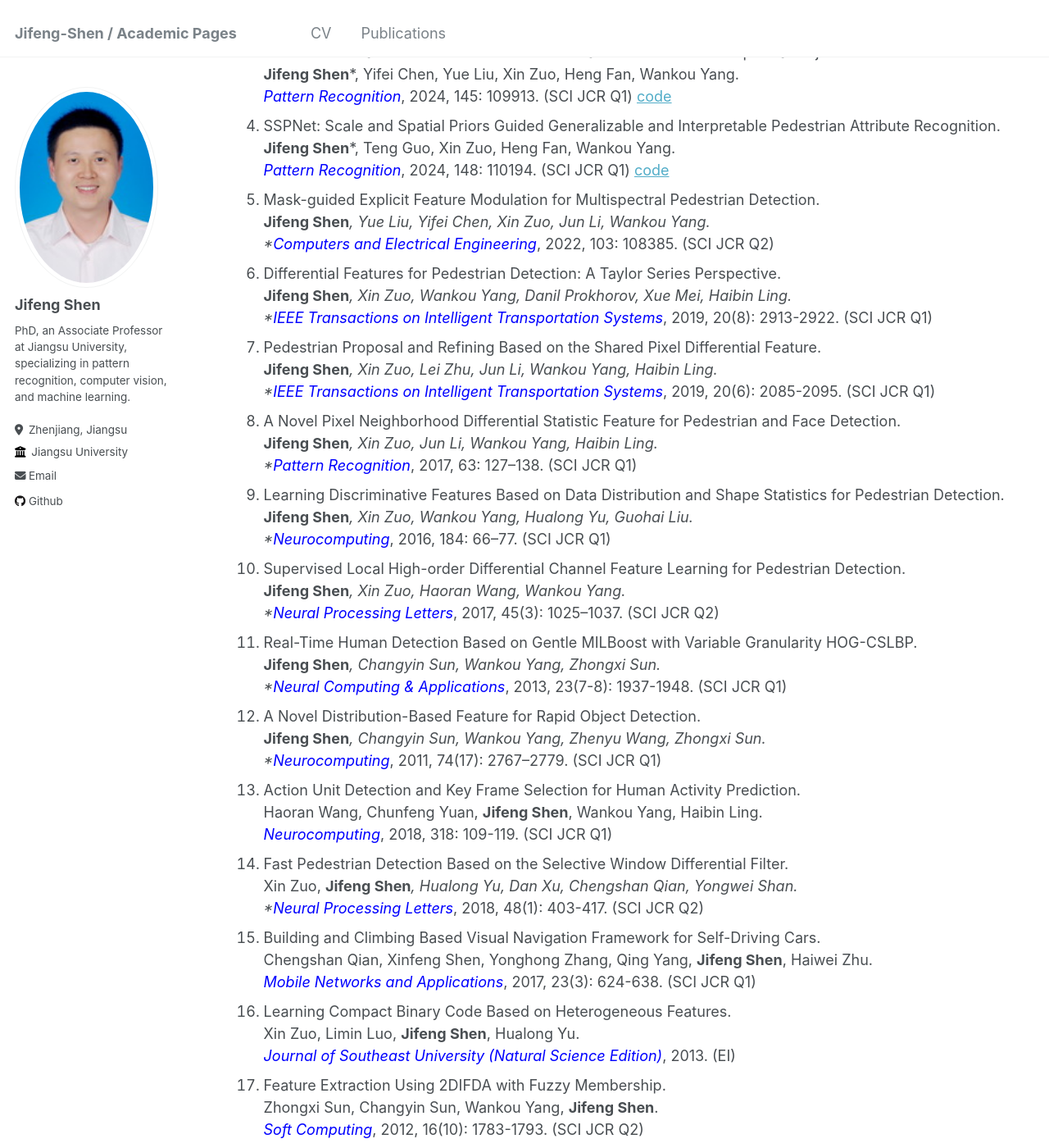
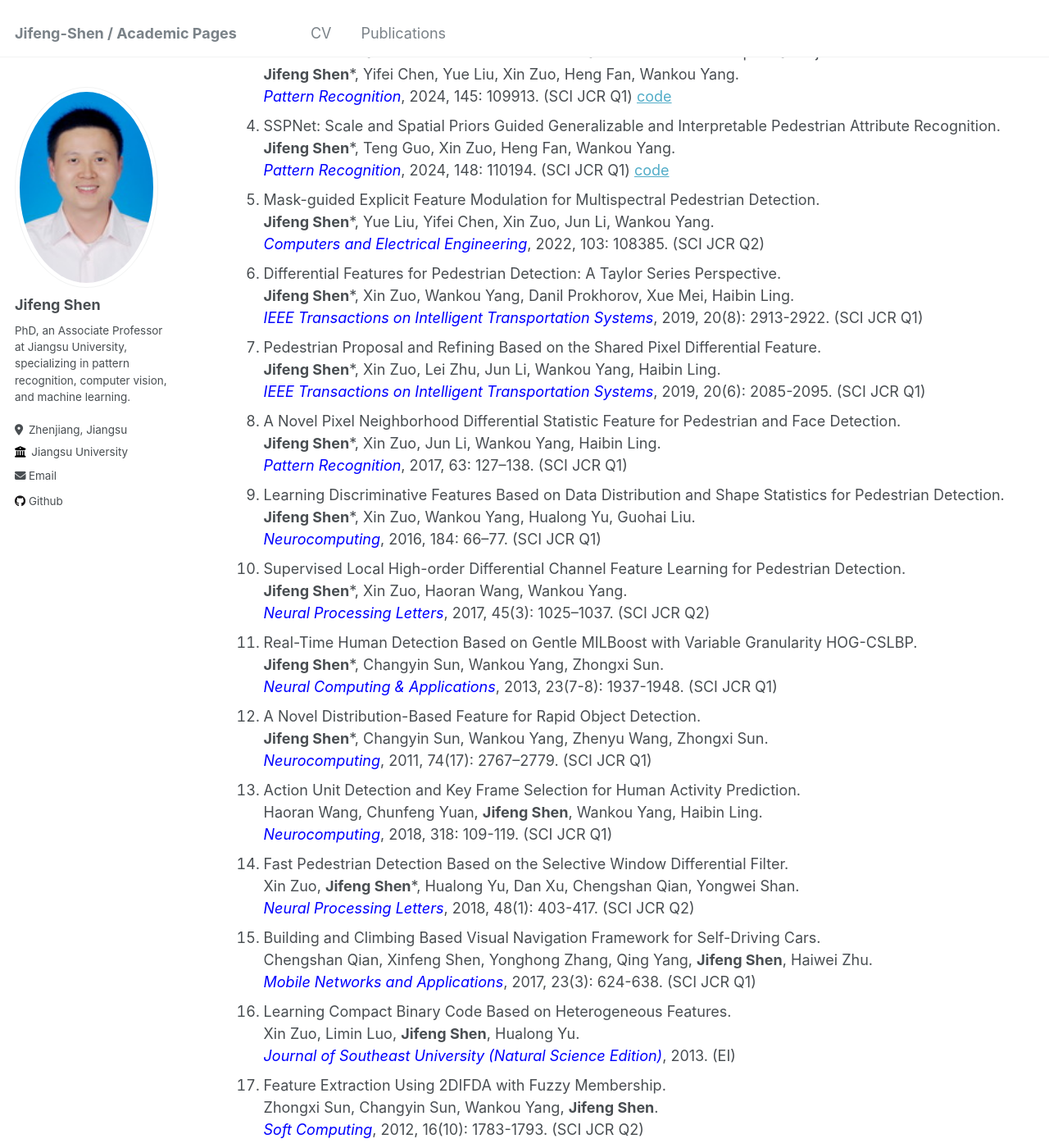
Before and after one commit to jifeng-shen/jifeng-shen.github.io, a Jekyll site: the page built from _pages/publications.md, in a window 1280 px wide and 1400 px high, scrolled down 357 px. Shown: the whole window at 82% size. Built offline with Jekyll 4.4.1, drawn with Linux system fonts in a browser that asks for light colours; some of the changed text lies outside the part shown.

```diff
--- a/_pages/publications.md
+++ b/_pages/publications.md
@@ -20,34 +20,34 @@ author_profile: true
    **Jifeng Shen**\*, Teng Guo, Xin Zuo, Heng Fan, Wankou Yang.
    *<font color="blue">Pattern Recognition</font>*, 2024, 148: 110194. (SCI JCR Q1) [code](https://github.com/guotengg/SSPNet)
 5. Mask-guided Explicit Feature Modulation for Multispectral Pedestrian Detection.
-   **Jifeng Shen***, Yue Liu, Yifei Chen, Xin Zuo, Jun Li, Wankou Yang.
+   **Jifeng Shen**\*, Yue Liu, Yifei Chen, Xin Zuo, Jun Li, Wankou Yang.
    *<font color="blue">Computers and Electrical Engineering</font>*, 2022, 103: 108385. (SCI JCR Q2)
 8. Differential Features for Pedestrian Detection: A Taylor Series Perspective.
-   **Jifeng Shen***, Xin Zuo, Wankou Yang, Danil Prokhorov, Xue Mei, Haibin Ling.
+   **Jifeng Shen**\*, Xin Zuo, Wankou Yang, Danil Prokhorov, Xue Mei, Haibin Ling.
    *<font color="blue">IEEE Transactions on Intelligent Transportation Systems</font>*, 2019, 20(8): 2913-2922. (SCI JCR Q1)
 9. Pedestrian Proposal and Refining Based on the Shared Pixel Differential Feature.
-   **Jifeng Shen***, Xin Zuo, Lei Zhu, Jun Li, Wankou Yang, Haibin Ling.
+   **Jifeng Shen**\*, Xin Zuo, Lei Zhu, Jun Li, Wankou Yang, Haibin Ling.
    *<font color="blue">IEEE Transactions on Intelligent Transportation Systems</font>*, 2019, 20(6): 2085-2095. (SCI JCR Q1)
 10. A Novel Pixel Neighborhood Differential Statistic Feature for Pedestrian and Face Detection.
-   **Jifeng Shen***, Xin Zuo, Jun Li, Wankou Yang, Haibin Ling.
+   **Jifeng Shen**\*, Xin Zuo, Jun Li, Wankou Yang, Haibin Ling.
    *<font color="blue">Pattern Recognition</font>*, 2017, 63: 127–138. (SCI JCR Q1)
 11. Learning Discriminative Features Based on Data Distribution and Shape Statistics for Pedestrian Detection.
-   **Jifeng Shen***, Xin Zuo, Wankou Yang, Hualong Yu, Guohai Liu.
+   **Jifeng Shen**\*, Xin Zuo, Wankou Yang, Hualong Yu, Guohai Liu.
    *<font color="blue">Neurocomputing</font>*, 2016, 184: 66–77. (SCI JCR Q1)
 12. Supervised Local High-order Differential Channel Feature Learning for Pedestrian Detection.
-   **Jifeng Shen***, Xin Zuo, Haoran Wang, Wankou Yang.
+   **Jifeng Shen**\*, Xin Zuo, Haoran Wang, Wankou Yang.
    *<font color="blue">Neural Processing Letters</font>*, 2017, 45(3): 1025–1037. (SCI JCR Q2)
 13. Real-Time Human Detection Based on Gentle MILBoost with Variable Granularity HOG-CSLBP.
-   **Jifeng Shen***, Changyin Sun, Wankou Yang, Zhongxi Sun.
+   **Jifeng Shen**\*, Changyin Sun, Wankou Yang, Zhongxi Sun.
    *<font color="blue">Neural Computing & Applications</font>*, 2013, 23(7-8): 1937-1948. (SCI JCR Q1)
 14. A Novel Distribution-Based Feature for Rapid Object Detection.
-    **Jifeng Shen***, Changyin Sun, Wankou Yang, Zhenyu Wang, Zhongxi Sun.
+    **Jifeng Shen**\*, Changyin Sun, Wankou Yang, Zhenyu Wang, Zhongxi Sun.
     *<font color="blue">Neurocomputing</font>*, 2011, 74(17): 2767–2779. (SCI JCR Q1)
 15. Action Unit Detection and Key Frame Selection for Human Activity Prediction.
     Haoran Wang, Chunfeng Yuan, **Jifeng Shen**, Wankou Yang, Haibin Ling.
     *<font color="blue">Neurocomputing</font>*, 2018, 318: 109-119. (SCI JCR Q1)
 16. Fast Pedestrian Detection Based on the Selective Window Differential Filter.
-    Xin Zuo, **Jifeng Shen***, Hualong Yu, Dan Xu, Chengshan Qian, Yongwei Shan.
+    Xin Zuo, **Jifeng Shen**\*, Hualong Yu, Dan Xu, Chengshan Qian, Yongwei Shan.
     *<font color="blue">Neural Processing Letters</font>*, 2018, 48(1): 403-417. (SCI JCR Q2)
 17. Building and Climbing Based Visual Navigation Framework for Self-Driving Cars.
     Chengshan Qian, Xinfeng Shen, Yonghong Zhang, Qing Yang, **Jifeng Shen**, Haiwei Zhu.
@@ -77,7 +77,7 @@ author_profile: true
     Bing Lu, Jun Sun, Ning Yang, Xiaohong Wu, Xin Zhou, **Jifeng Shen**.
     *<font color="blue">Journal of Food Process Engineering</font>*, 2018, 41(5). (SCI)
 26. Classifying Cracks at Sub-Class Level in Closed Circuit Television Sewer Inspection Videos.
-    Xin Zuo, Bin Dai, Yongwei Shan*, **Jifeng Shen***, Chunlong Hu, Shucheng Huang.
+    Xin Zuo, Bin Dai, Yongwei Shan*, **Jifeng Shen**\*, Chunlong Hu, Shucheng Huang.
     *<font color="blue">Automation in Construction</font>*, 2020, 118: 103289. (SCI JCR Q1)
 27. Research on Nondestructive Identification of Grape Varieties Based on EEMD-DWT and Hyperspectral Image.
     Min Xu, Jun Sun, Xin Zhou, Ningqiu Tang, **Jifeng Shen**, Xiaohong Wu.
@@ -95,13 +95,13 @@ author_profile: true
     Jun Sun, Kaifeng Yang, Chen Chen, **Jifeng Shen**, Yu Yang, Xiaohong Wu, Tomas Norton.
     *<font color="blue">Computers and Electronics in Agriculture</font>*, 2022, 193: 106705. (SCI Q1)
 32. LGADet: Lightweight Anchor-Free Multispectral Pedestrian Detection with Mixed Local and Global Attention.
-    Xin Zuo, Zhi Wang, **Jifeng Shen***, Haoran Wang.
+    Xin Zuo, Zhi Wang, **Jifeng Shen**\*, Haoran Wang.
     *<font color="blue">Neural Processing Letters</font>*, 2023, 55(3): 2935–2952. (SCI JCR Q2)
 33. Improving Multispectral Pedestrian Detection with Scale-Aware Permutation Attention and Adjacent Feature Aggregation.
-    Xin Zuo, Zhi Wang, **Jifeng Shen***, Wankou Yang.
+    Xin Zuo, Zhi Wang, **Jifeng Shen**\*, Wankou Yang.
     *<font color="blue">IET Computer Vision</font>*, 2023, 17(7): 726-738. (SCI JCR Q2)
 34. Multi-Granularity Feature Aggregation with Self-Attention and Spatial Reasoning for Fine-Grained Crop Disease Classification.
-    Xin Zuo, Jiao Chu, **Jifeng Shen***, Jun Sun.
+    Xin Zuo, Jiao Chu, **Jifeng Shen**\*, Jun Sun.
     *<font color="blue">Agriculture</font>*, 2022, 12(9): 1499. (SCI)
 35. Identifying Field Crop Diseases Using Transformer-Embedded Convolutional Neural Network.
     Weidong Zhu, Jun Sun, Simin Wang, **Jifeng Shen**, Kaifeng Yang, Xin Zhou.
@@ -122,10 +122,10 @@ author_profile: true
     Xin Zuo, Yu Sheng, **Jifeng Shen**, Yongwei Shan.
     *<font color="blue">Journal of Computing in Civil Engineering</font>*, 2025, 39(1): 04024050. (SCI JCR Q1) [code](https://github.com/shengyu27/MA-Q2L)
 41. Learnable Cross-Scale Sparse Attention Guided Feature Fusion for UAV Object Detection.
-    Xin Zuo, Chenhui Qi, Yifei Chen, **Jifeng Shen***, Heng Fan and Wankou Yang.
+    Xin Zuo, Chenhui Qi, Yifei Chen, **Jifeng Shen**\*, Heng Fan and Wankou Yang.
     *<font color="blue">IEEE Access</font>*, vol 12, pp. 114212-114226, 2024. [code](https://github.com/qch777/LSACF)
 42. CrackMamba: Topology-aware Mamba for Crack Segmentation in Structures.
-    Xin Zuo, Yu Sheng, **Jifeng Shen***, Yongwei Shan*.
+    Xin Zuo, Yu Sheng, **Jifeng Shen**\*, Yongwei Shan*.
     *<font color="blue">Automation in Construction</font>*, 168(2024), 105845, 2024. (SCI JCR Q1) [code]( https://github.com/shengyu27/CrackMamba)
 43. Identification of Tea Varieties Based on Low-Rank Autoencoder and Hyperspectral Image.
     基于低秩自动编码器及高光谱图像的茶叶品种鉴别.(In Chinese)
@@ -137,22 +137,22 @@ author_profile: true
     *<font color="blue">Transactions of the Chinese Society of Agricultural Engineering</font>*, 34(11): 159-165, 2018.
 45. Multi-view Face Detection Based on Multi-channel Image Discriminant Projection and HAAR Features.
     基于多通道图判别投影HAAR特征的多视角人脸检测.(In Chinese)
-    **Jifeng Shen***, Shiwei Shi, Xin Zuo, Dan Xu.
+    **Jifeng Shen**\*, Shiwei Shi, Xin Zuo, Dan Xu.
     *<font color="blue">Journal of Data Acquisition and Processing</font>*, 33(2): 270-279, 2018.
 46. Anchor-Free Multispectral Pedestrian Detection Algorithm Based on Differential Feature Attention Mechanism.
     基于差分特征注意力机制的无锚框多光谱行人检测算法.(In Chinese)
-    **Jifeng Shen***, Yue Liu, Hao Wei, Xin Zuo, Wankou Yang.
+    **Jifeng Shen**\*, Yue Liu, Hao Wei, Xin Zuo, Wankou Yang.
     *<font color="blue">Journal of Intelligent Science and Technology</font>*, 3(3): 294-303, 2021.
 47. Recognition of Crop Leaf Diseases Based on Feature-Level and Decision-Level Fusion.
     基于特征级与决策级融合的农作物叶片病害识别.(In Chinese)
-    Ziheng Wang, **Jifeng Shen***, Xin Zuo, Xiaohong Wu, Jun Sun.
+    Ziheng Wang, **Jifeng Shen**\*, Xin Zuo, Xiaohong Wu, Jun Sun.
     *<font color="blue">Journal of Jiangsu University (Natural Science Edition)</font>*, 45(3): 286-294, 2024.
 48. Pedestrian Detection Method for Complex Scenes Based on Dual Keypoint Combination.
     基于双关键点组合的复杂场景行人检测方法.(In Chinese)
-    Changbao Sheng, **Jifeng Shen***, Yifei Chen, Xin Zuo, Wankou Yang.
+    Changbao Sheng, **Jifeng Shen**\*, Yifei Chen, Xin Zuo, Wankou Yang.
     *<font color="blue">Journal of Jiangsu University (Natural Science Edition)</font>*, 46(2):140-148, 2025.
 49. Improving underwater semantic segmentation with underwater image quality attention and muti-scale aggregation attention.
-    Xin Zuo, Jiaran Jiang, **Jifeng Shen***, Wankou Yang.
+    Xin Zuo, Jiaran Jiang, **Jifeng Shen**\*, Wankou Yang.
     *<font color="blue">Pattern Analysis and Applications*</font>, (2025)28:80, 2025.[code](https://github.com/SAWRJJ/UWSegFormer).
 50. Near-infrared spectroscopy coupled with machine learning algorithms based on L1-norm and L21-norm to identify the geographical origins of Chinese wolfberry.
     Xiao Zhu, Xiaohong Wu, **Jifeng Shen**, Jun Sun, Bin Wu.
```
